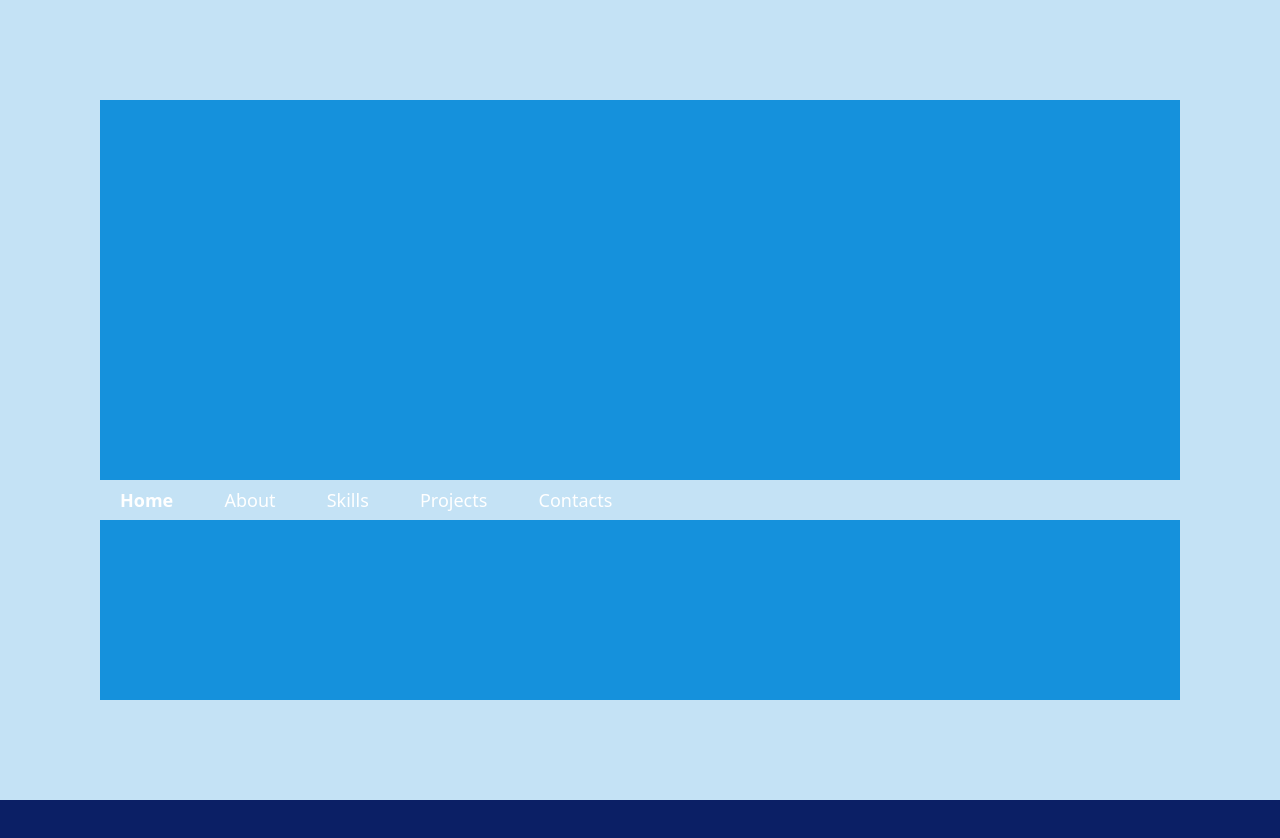
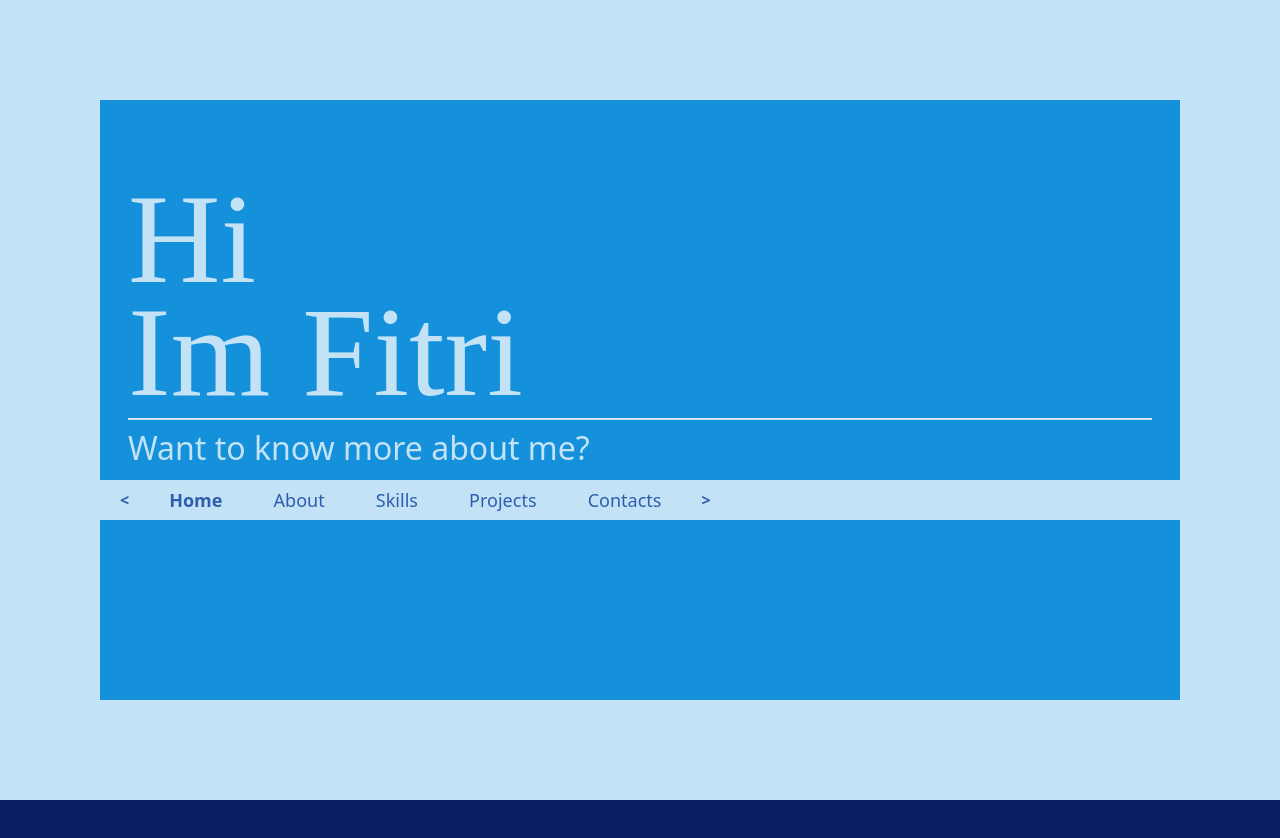
Before and after one commit to ThatFit3/portfolio, a website: page public/index.html in a window 1280 px wide. Shown: the top 838 px of the page. Drawn offline with nearby package versions, Linux system fonts and the light colour scheme; a web font is replaced by a local one.

Commit message:
progress after long, but landing section only

```diff
--- a/public/index.html
+++ b/public/index.html
@@ -7,6 +7,11 @@
     <link rel="stylesheet" href="output.css" />
     <link rel="stylesheet" href="style.css" />
     <script defer src="script.js"></script>
+
+    <!-- font -->
+    <link rel="preconnect" href="https://fonts.googleapis.com">
+    <link rel="preconnect" href="https://fonts.gstatic.com" crossorigin>
+    <link href="https://fonts.googleapis.com/css2?family=Montenegrin+Gothic+One&display=swap" rel="stylesheet">
 
 
     <!-- module of icon package -->
@@ -23,53 +28,70 @@
     <script src="https://unpkg.com/aos@2.3.1/dist/aos.js"></script>
   </head>
   <body>
-    <section class="h-[60vh] text-black bg-[#1591DC] flex justify-end items-end border-[#C4E2F5] border-[100px] border-b-0" id="home">
-
+    <section class="h-[60vh] bg-[#1591DC] border-[#C4E2F5] border-[100px] border-b-0 flex flex-col justify-end p-7 text-[#C4E2F5] " id="home">
+      <div class="h-[30%] flex items-center">
+        <h1 class="montenegrin text-[clamp(5rem,10vw,16rem)] leading-none">
+          Hi
+        </h1>
+      </div>
+      <div class="h-[40%]">
+        <h2 class="montenegrin text-[clamp(4rem,10vw,12rem)] leading-none">
+          Im Fitri
+        </h2>
+      </div>
+      <hr class="h-[2px] bg-[#C4E2F5] w-[100%]">
+      <div class="h-[10%] pt-3">
+        <h2 class="text-[clamp(2rem,1.5vw,5rem)] leading-none">
+          Want to know more about me?
+        </h2>
+      </div>
     </section>
 
-    <nav class="nav-head sticky top-0 mx-auto flex w-[100%] px-[120px] items-center justify-between h-[5vh] bg-[#C4E2F5]" id="navbar">
+    <nav class="nav-head sticky top-0 mx-auto flex w-[100%] px-[120px] items-center justify-between h-[5vh] bg-[#C4E2F5] text-[#2C5EAD]" id="navbar">
 
       <div
-        class="nav-links left-0 top-2 flex min-h-fit w-full translate-y-[-100%] items-center bg-black/60 px-5 py-20 backdrop-blur-sm duration-500 md:static md:w-auto md:translate-y-0 md:bg-transparent md:px-0 md:py-0 md:backdrop-blur-none md:backdrop-filter-none"
+        class="nav-links left-0 top-2 flex min-h-fit w-full translate-y-[-100%] items-center px-5 py-20 backdrop-blur-sm duration-500 md:static md:w-auto md:translate-y-0 md:bg-transparent md:px-0 md:py-0 md:backdrop-blur-none md:backdrop-filter-none text-ellipsis"
       >
 
-        <ul class="flex flex-col gap-[4vw] md:flex-row md:items-center">
-          <li class="text-white">
+        <p class="font-bold"><</p>
+        <ul class="flex flex-col gap-[4vw] md:flex-row md:items-center mx-10">
+          <li>
             <a
               href="#home"
-              class="text-[18px] font-bold text-[#fff] duration-[200ms]"
+              class="text-[18px] font-bold duration-[200ms]"
               >Home</a
             >
           </li>
-          <li class="text-white">
+          <li>
             <a
               href="#about"
-              class="text-[18px] font-[400] text-[#fff] duration-[200ms]"
+              class="text-[18px] font-[400] duration-[200ms]"
               >About</a
             >
           </li>
-          <li class="text-white">
+          <li
             <a
               href="#skill"
-              class="text-[18px] font-[400] text-[#fff] duration-[200ms]"
+              class="text-[18px] font-[400] duration-[200ms]"
               >Skills</a
             >
           </li>
-          <li class="text-white">
+          <li>
             <a
               href="#project"
-              class="text-[18px] font-[400] text-[#fff] duration-[200ms]"
+              class="text-[18px] font-[400] duration-[200ms]"
               >Projects</a
             >
           </li>
-          <li class="text-white">
+          <li>
             <a
               href="#contact"
-              class="text-[18px] font-[400] text-[#fff] duration-[200ms]"
+              class="text-[18px] font-[400] duration-[200ms]"
               >Contacts</a
             >
           </li>
         </ul>
+        <p class="font-bold">></p>
       </div>
 
       <div class="flex items-center gap-6 md:hidden">
--- a/public/style.css
+++ b/public/style.css
@@ -1,8 +1,15 @@
 .nav-scrolled {
-    background: rgba(196, 226, 245, 0.75);
+    font: white !important ;
+
+    background: rgba(255, 255, 255, 0);
     backdrop-filter: blur(12px);
     -webkit-backdrop-filter: blur(12px);
-
     /* Optional */
     /* box-shadow: 0 4px 20px rgba(0,0,0,.08); */
 }
+
+.montenegrin {
+  font-family: "Montenegrin Gothic One", serif;
+  font-weight: 400;
+  font-style: normal;
+}
```
Also changed, not shown: public/output.css.
